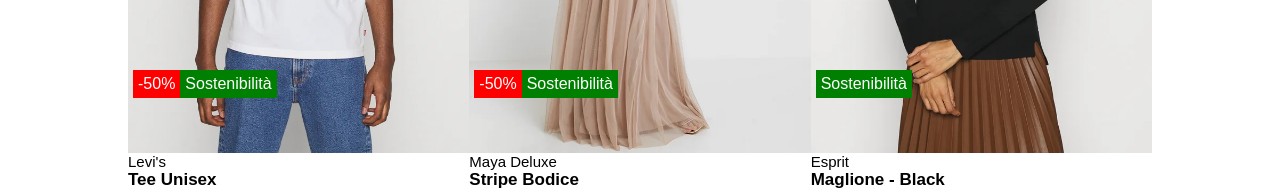
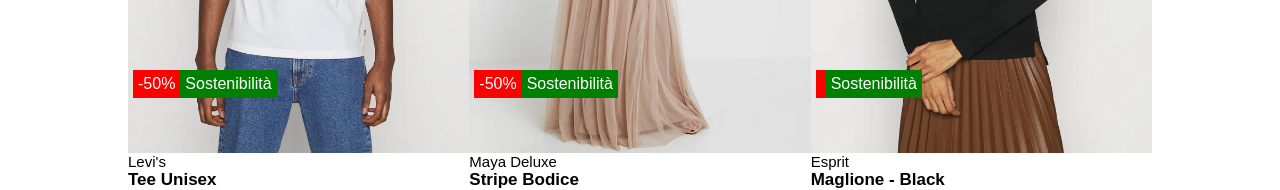
Before and after one commit to MarcoColloca/vite-boolando, a Vue app: page / in a window 1280 px wide. Shown: the part 1032-1222 px from the top of the page. Built offline with nearby package versions, Linux system fonts and the light colour scheme.

Commit message:
Fix → removed wrong syntax from Card Component

```diff
--- a/src/components/PageMain.vue
+++ b/src/components/PageMain.vue
@@ -143,6 +143,7 @@
                  :cardPrice="card.price"
                  :cardNewPrice="card.price"
                  :cardBadges="card.badges"
+                 :cardFavorite="card.isInFavorites"
                 ></CardBoolando>
             </div>
         </div>
--- a/src/components/single-components/CardBoolando.vue
+++ b/src/components/single-components/CardBoolando.vue
@@ -7,6 +7,7 @@
             cardName: String,
             cardPrice: Number,
             cardBadges: Array,
+            cardFavorite: Boolean,
         },
 
         data(){
@@ -16,6 +17,12 @@
         },
 
         methods:{
+
+
+            isFavorite(){
+                //this.cardFavorite = !this.cardFavorite
+                console.log(this.cardFavorite)
+            },
 
 
             findBadgeType(){
@@ -28,6 +35,8 @@
                     //console.log(Object.values(object))
                     if(Object.values(object).includes('tag')){
                         return object.value
+                    }else{
+                        return 'hide'
                     }
                 }
 
@@ -40,7 +49,7 @@
                     const object = this.cardBadges[i]
 
 
-                    //console.log(Object.values(object))
+                    console.log(Object.values(object))
                     if(Object.values(object).includes('discount')){
                         return object.value
                     }
@@ -74,10 +83,10 @@
         <div class="card__img">
             <img :src="`/img/${cardImgSrc}`" alt="">
             <div class="badge-container">
-                <span class="badge-discount" v-show="findDiscount() !== string">{{ findDiscount() }}</span>
-                <span class="badge-type" v-show="findBadgeType() !== string">{{ findBadgeType() }}</span>
+                <span class="badge-discount" v-show="findDiscount() !== 'hide'">{{ findDiscount() }}</span>
+                <span class="badge-type" v-show="findBadgeType() !== 'hide'">{{ findBadgeType() }}</span>
             </div>
-            <span class="box-heart">&hearts;</span>
+            <span @click="isFavorite()" class="box-heart">&hearts;</span>
             <div class="overlay">
                 <img :src="`/img/${cardHiddenImgSrc}`" alt="">
             </div>
```
